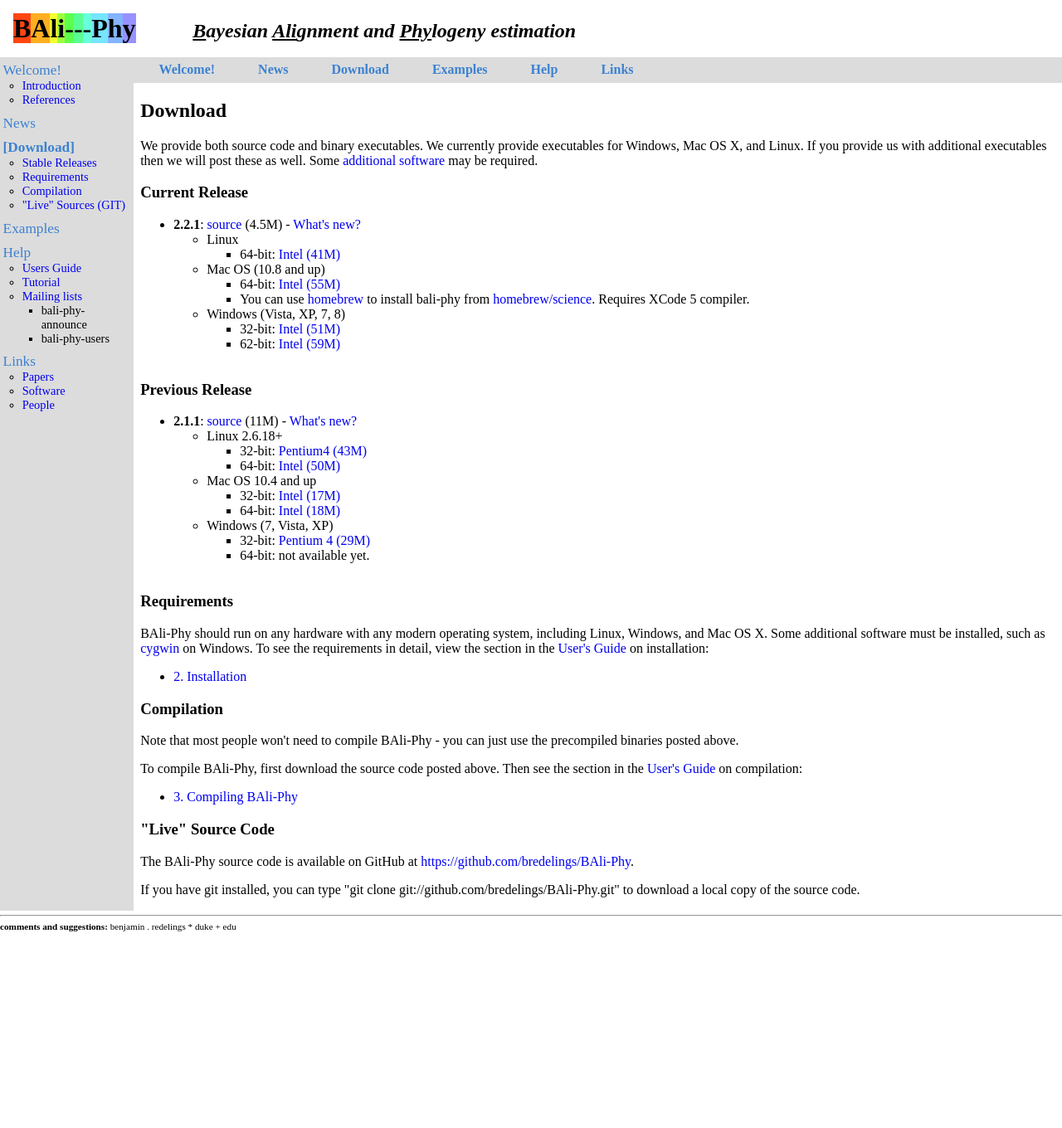
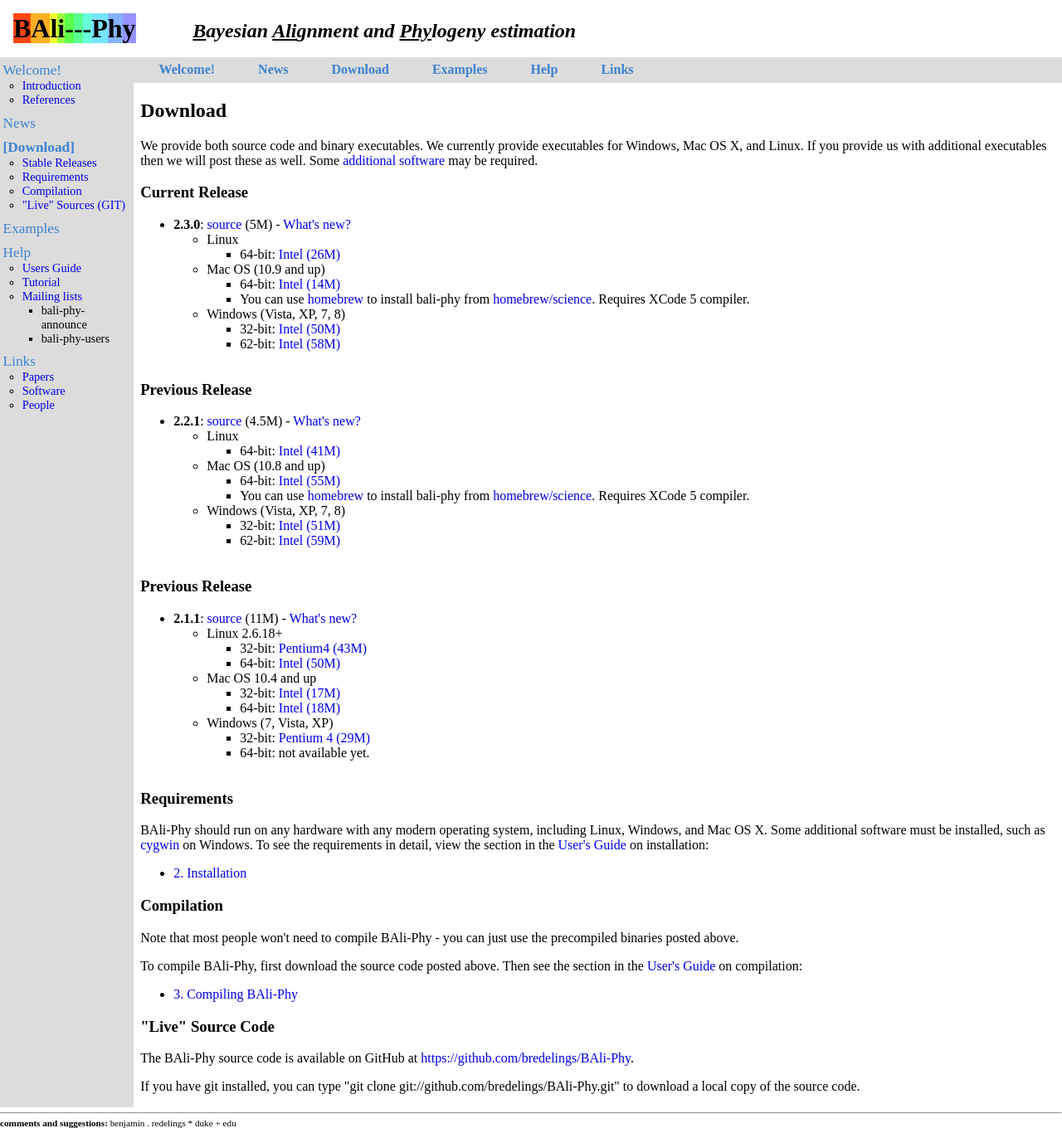
Before and after one commit to bredelings/php-bali-phy.org, a PHP site: page /download.php in a window 1280 px wide. Shown: the whole page at 83% size. Before the commit the page ends 1123 px from the top, so only its background shows below. Run offline with PHP 8.4, Linux system fonts and the light colour scheme; data that the repository does not hold is empty.

Commit message:
Release version 2.3.0
Former-commit-id: 3a88778e9acc1b74fdfcd74fe5e2d09e24df88b4

```diff
--- a/download.php
+++ b/download.php
@@ -26,6 +26,34 @@
 	Some <a href="#req">additional software</a> may be required.</p>
 
 	<h3>Current Release</h3>
+	<ul>
+	  <li style="padding-bottom:1em"><b>2.3.0</b>: <?php track_link("bali-phy-2.3.0.tar.gz","source") ?>  (5M) - <a href="news.php#2.3.0">What's new?</a>
+	    <ul>
+	      <li>Linux
+		<ul>
+		  <!-- li>32-bit: <?php track_link("bali-phy-2.3.0-linux32.tar.gz","Pentium4 (43M)") ?></li -->
+		  <li>64-bit: <?php track_link("bali-phy-2.3.0-linux64.tar.gz","Intel (26M)") ?></li>
+		</ul>
+	      </li>
+	      <li>Mac OS (10.9 and up)
+		<ul>
+		  <!-- li>32-bit: <?php track_link("bali-phy-2.3.0-mac32.tar.gz","Intel (??M)") ?></li -->
+		  <li>64-bit: <?php track_link("bali-phy-2.3.0-mac64.tar.gz","Intel (14M)") ?></li>
+		  <!-- li><a href="http://www.macports.org">MacPorts</a>: not ready yet. -->
+                  <li>You can use <a href="http://brew.sh/">homebrew</a> to install bali-phy from <a href="https://github.com/Homebrew/homebrew-science/blob/master/README.md">homebrew/science</a>.  Requires XCode 5 compiler.</li>
+		</ul>
+	      </li>
+	      <li>Windows (Vista, XP, 7, 8)
+		<ul>
+		  <li>32-bit: <?php track_link("bali-phy-2.3.0-win32.tar.gz","Intel (50M)") ?></li>
+		  <li>62-bit: <?php track_link("bali-phy-2.3.0-win64.tar.gz","Intel (58M)") ?></li>
+		</ul>
+	      </li>
+	    </ul>
+	  </li>
+	</ul>
+
+	<h3>Previous Release</h3>
 	<ul>
 	  <li style="padding-bottom:1em"><b>2.2.1</b>: <?php track_link("bali-phy-2.2.1.tar.gz","source") ?>  (4.5M) - <a href="news.php#2.2.1">What's new?</a>
 	    <ul>
```
Also changed, not shown: 5 other files.
